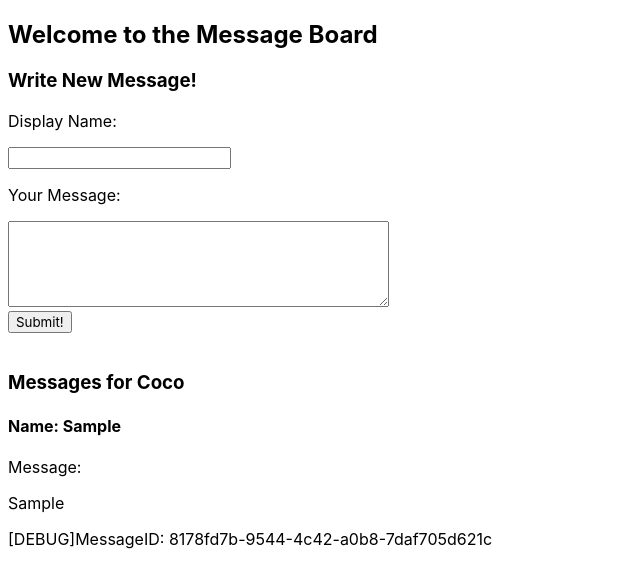
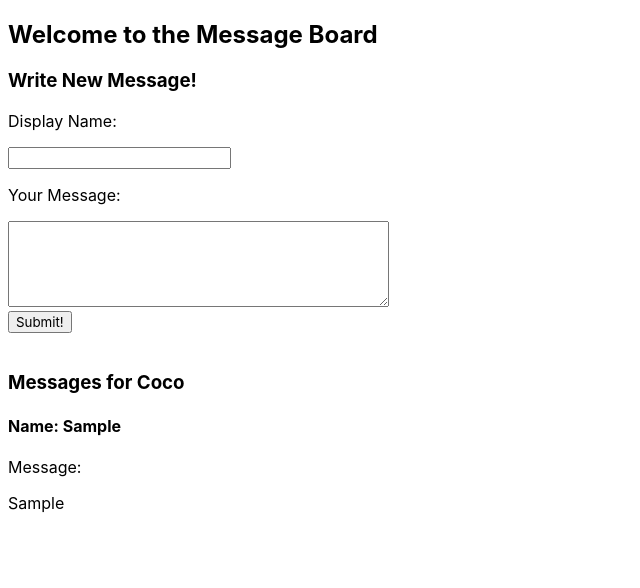
Before and after one commit to Kaichou-Project/kaichou-graduation, a Next.js app in the folder packages/frontend/: page /MessageBoard in a window 1280 px wide. Both pictures are taken after typing "Sample", "Sample" into the empty fields and a click on the button "Submit!". Shown: the top 588 px of the page, without its empty margins (0-640 px from the left). Built offline with nearby package versions, Linux system fonts and the light colour scheme.

Commit message:
adressed requested changes

```diff
--- /dev/null
+++ b/packages/frontend/pages/Message.tsx
@@ -0,0 +1,12 @@
+import React from "react";
+
+export default function Message( {message} ) {
+    return (
+        <div>
+            <h4>Name: {message.name}</h4>
+            <p>Message:</p>
+            <p>{message.msg}</p>
+            <br/>
+        </div>
+    )
+}
--- a/packages/frontend/pages/MessageBoard.tsx
+++ b/packages/frontend/pages/MessageBoard.tsx
@@ -1,25 +1,7 @@
 import React, { useState, useRef, useEffect} from 'react'
 import { v4 as uuidv4 } from 'uuid'
+import MessageList from './MessageList'
 
-export function Message( {message} ) {
-    return (
-        <div>
-            <h4>Name: {message.name}</h4>
-            <p>Message:</p>
-            <p>{message.msg}</p>
-            <p>[DEBUG]MessageID: {message.id}</p>
-            <br></br>
-        </div>
-    )
-}
-
-export function MessageList({ messages }) {
-    return (
-        messages.map(message => {
-            return <Message key={message.id} message={message}/>
-        })
-    )
-}
 
 export default function MessageBoard() {
     const [messages, setMessages] = useState([])
@@ -30,9 +12,7 @@ export default function MessageBoard() {
         const messageName:String = messageNameRef.current.value
         const messageMsg:String = messageMsgRef.current.value
         if(messageName === "" || messageMsg === "") return
-        setMessages(prevMessages => {
-            return [...prevMessages, {id:uuidv4(), name:messageName, msg:messageMsg}]
-        })
+        setMessages(prevMessages => [...prevMessages, {id:uuidv4(), name:messageName, msg:messageMsg}])
 
         messageNameRef.current.value = null
         messageMsgRef.current.value = null
@@ -46,10 +26,10 @@ export default function MessageBoard() {
         <input ref={messageNameRef} type="text" />
         <p>Your Message:</p>
         <textarea ref={messageMsgRef} name="message" cols={40} rows={5}></textarea>
-        <br></br>
+        <br/>
         <button onClick={uploadMessage}>Submit!</button>
-        <br></br>
-        <br></br>
+        <br/>
+        <br/>
         <h3>Messages for Coco</h3>
         <MessageList messages={messages}/>
         </>
--- /dev/null
+++ b/packages/frontend/pages/MessageList.tsx
@@ -0,0 +1,6 @@
+import React from "react";
+import Message from "./Message";
+
+export default function MessageList({ messages }) {
+    return (messages.map(message => <Message key={message.id} message={message}/>))
+}
```
